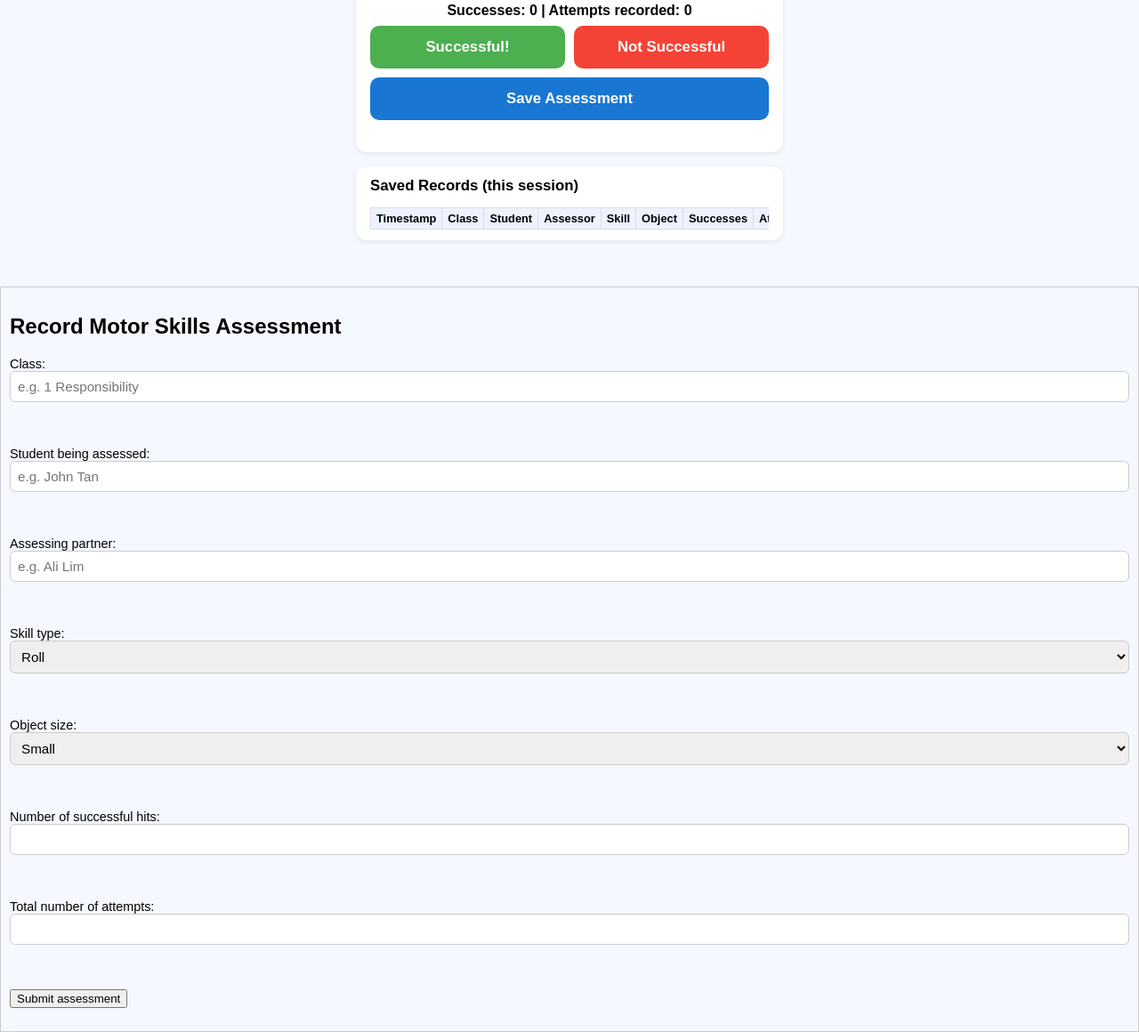
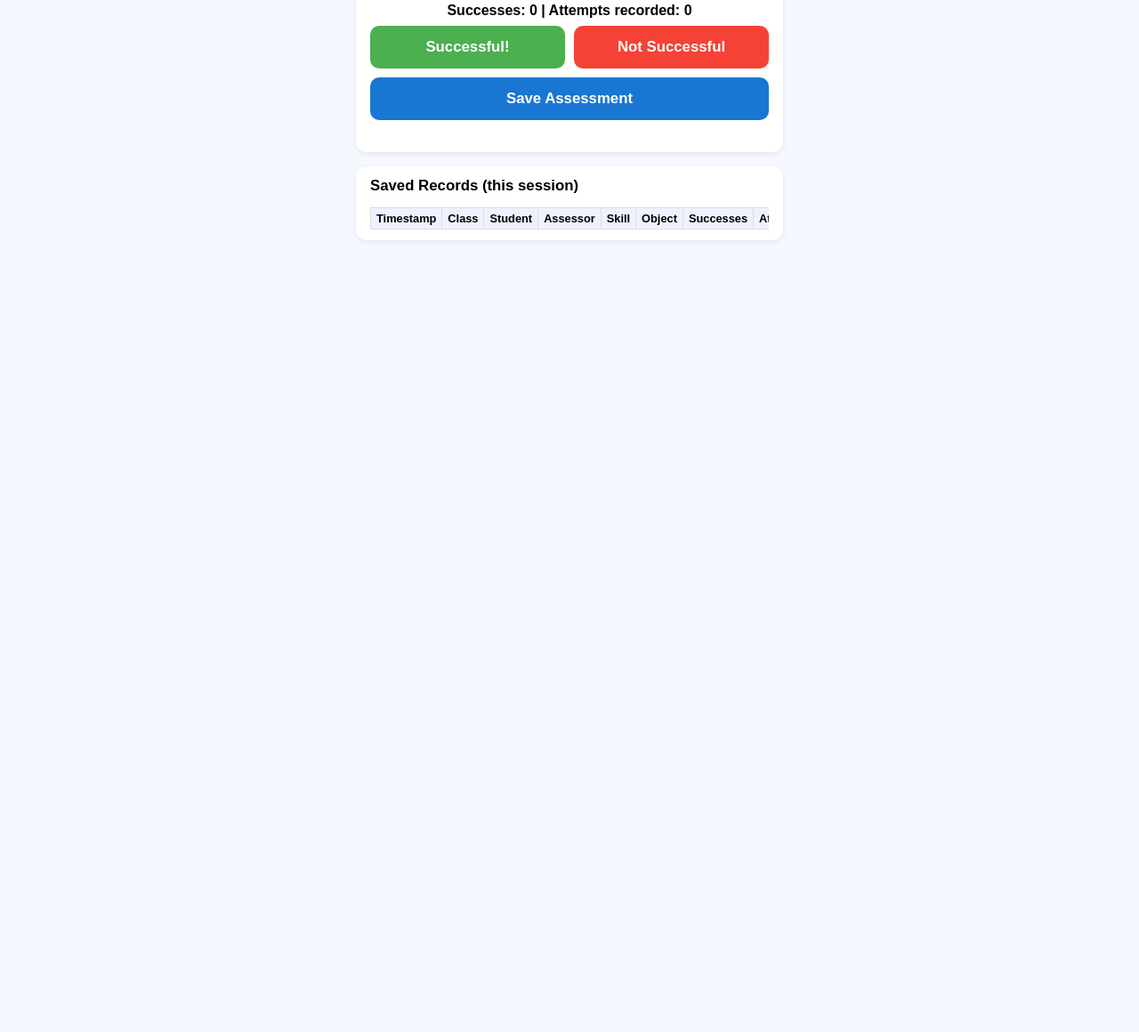
Before and after one commit to johnael-lim/PE-P1-Sem-1-Live-assessment-tool, a plain HTML site: page index.html in a window 1280 px wide. Shown: the part 545-1705 px from the top of the page at 89% size. After the commit the page ends 847 px from the top, so only its background shows below. Drawn offline with Linux system fonts and the light colour scheme.

Commit message:
Update index.html

```diff
--- a/index.html
+++ b/index.html
@@ -335,7 +335,7 @@
     }
 
     // STEP 3: Paste your Google Apps Script Web App URL here
-    const GOOGLE_SCRIPT_URL = "https://script.google.com/macros/s/AKfycbwyr7rRJ9t2ny5xyO2OqTZsDViiD-vZqTWjBFH4fYOulg5o0WMYPB2_GnHGVh38QT_9ig/exec";
+    const GOOGLE_SCRIPT_URL = "PASTE_YOUR_WEB_APP_URL_HERE";
 
     async function saveAssessment() {
       const error = validateForm();
@@ -375,7 +375,7 @@
       console.log('Peer assessment saved:', data);
 
       // Send to Google Apps Script (for Google Sheets)
-      if (GOOGLE_SCRIPT_URL && GOOGLE_SCRIPT_URL !== "https://script.google.com/a/macros/moe.edu.sg/s/AKfycbx07HdD5uRwk9_kGADg3uNhTIzJkf1r7Ny4wgWTO79Etp2XOcE8w64X61zpVhfE3x3aJA/exec") {
+      if (GOOGLE_SCRIPT_URL && GOOGLE_SCRIPT_URL !== "PASTE_YOUR_WEB_APP_URL_HERE") {
         try {
           await fetch(GOOGLE_SCRIPT_URL, {
             method: 'POST',
@@ -403,121 +403,5 @@
 
     saveBtn.addEventListener('click', saveAssessment);
   </script>
-    <!-- PE Motor Skills Assessment Form -->
-  <div style="border:1px solid #ccc; padding:10px; margin-top:20px;">
-    <h2>Record Motor Skills Assessment</h2>
-
-    <label>
-      Class:
-      <input type="text" id="className" placeholder="e.g. 1 Responsibility">
-    </label>
-    <br><br>
-
-    <label>
-      Student being assessed:
-      <input type="text" id="studentName" placeholder="e.g. John Tan">
-    </label>
-    <br><br>
-
-    <label>
-      Assessing partner:
-      <input type="text" id="assessorName" placeholder="e.g. Ali Lim">
-    </label>
-    <br><br>
-
-    <label>
-      Skill type:
-      <select id="skillType">
-        <option value="Roll">Roll</option>
-        <option value="Catch">Catch</option>
-        <option value="Throw">Throw</option>
-      </select>
-    </label>
-    <br><br>
-
-    <label>
-      Object size:
-      <select id="objectSize">
-        <option value="Small">Small</option>
-        <option value="Medium">Medium</option>
-        <option value="Large">Large</option>
-      </select>
-    </label>
-    <br><br>
-
-    <label>
-      Number of successful hits:
-      <input type="number" id="successes" min="0">
-    </label>
-    <br><br>
-
-    <label>
-      Total number of attempts:
-      <input type="number" id="attempts" min="1">
-    </label>
-    <br><br>
-
-    <button type="button" onclick="submitAssessment()">Submit assessment</button>
-
-    <p id="status" style="font-weight:bold; margin-top:10px;"></p>
-  </div>
-  <script>
-    // 1. Put your Web App URL from Google Apps Script here:
-    const SHEET_WRITE_URL = "PASTE_YOUR_WEB_APP_URL_HERE";
-
-    async function submitAssessment() {
-      const statusEl = document.getElementById("status");
-      statusEl.textContent = "Submitting...";
-
-      // 2. Collect values from the form
-      const data = {
-        timestamp: new Date().toISOString(),  // current date/time
-        className: document.getElementById("className").value.trim(),
-        studentName: document.getElementById("studentName").value.trim(),
-        assessorName: document.getElementById("assessorName").value.trim(),
-        skillType: document.getElementById("skillType").value,
-        objectSize: document.getElementById("objectSize").value,
-        successes: document.getElementById("successes").value,
-        attempts: document.getElementById("attempts").value
-      };
-
-      // Basic validation (you can expand this later)
-      if (!data.className || !data.studentName || !data.assessorName) {
-        statusEl.textContent = "Please fill in class, student, and assessor.";
-        return;
-      }
-
-      try {
-        // 3. Send data to Google Script
-        const response = await fetch(SHEET_WRITE_URL, {
-          method: "POST",
-          headers: {
-            "Content-Type": "application/json"
-          },
-          body: JSON.stringify(data)
-        });
-
-        if (!response.ok) {
-          throw new Error("Network response was not ok");
-        }
-
-        const result = await response.json();
-
-        if (result.status === "success") {
-          statusEl.textContent = "Assessment saved to Google Sheet ✅";
-
-          // Optional: clear some inputs for next assessment
-          document.getElementById("successes").value = "";
-          document.getElementById("attempts").value = "";
-        } else {
-          statusEl.textContent = "Error: Server did not return success.";
-        }
-      } catch (err) {
-        console.error(err);
-        statusEl.textContent = "Error: Could not connect to the server.";
-      }
-    }
-  </script>
-
 </body>
 </html>
```
